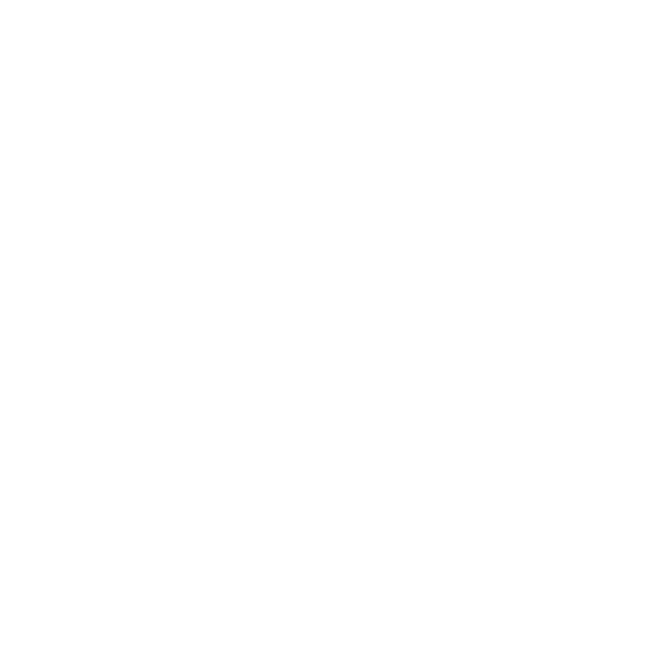
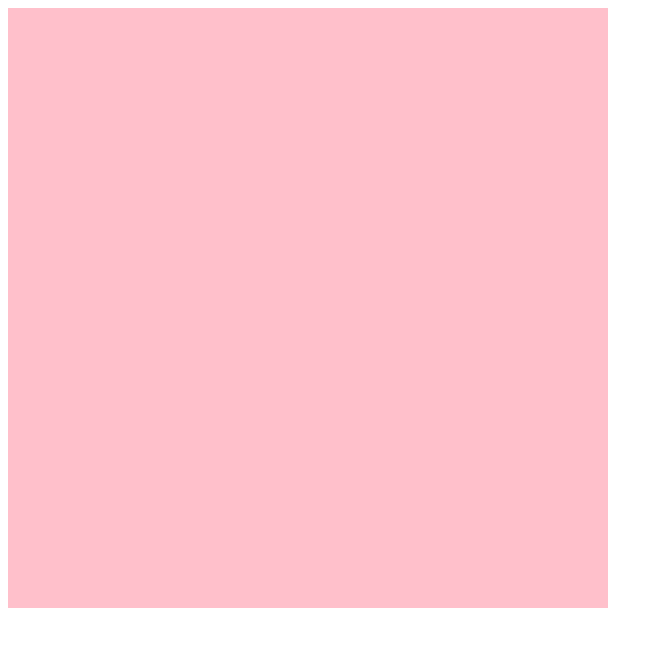
Before and after one commit to grumbeard/etch-a-sketch, a plain HTML site: page index.html in a window 1280 px wide. Shown: the whole page, without its empty margins (0-663 px from the left). Drawn offline with Linux system fonts and the light colour scheme.

Commit message:
Build 16x16 grid of cells

```diff
--- a/index.html
+++ b/index.html
@@ -2,9 +2,10 @@
 <html>
     <head>
         <title>Etch a Sketch</title>
-        <link rel="stylesheet" type="css/text" href="styles/main.css">
+        <link rel="stylesheet" type="text/css" href="styles/main.css">
     </head>
     <body>
+        <div id="grid-container"></div>
         <script src="javascript/main.js"></script>
     </body>
 </html>
--- a/javascript/main.js
+++ b/javascript/main.js
@@ -0,0 +1,8 @@
+const gridContainer = document.getElementById("grid-container");
+// Add 16 x 16 cells to create grid
+for (let i = 0; i < (16*16); i++) {
+    // Create a single cell element
+    let gridCell = document.createElement("div");
+    gridCell.className="grid-cell";
+    gridContainer.appendChild(gridCell);
+}
--- a/styles/main.css
+++ b/styles/main.css
@@ -0,0 +1,14 @@
+#grid-container {
+    width: 600px;
+    height: 600px;
+    display: grid;
+    grid-template-columns: repeat(16, 1fr);
+}
+
+.grid-cell {
+    background-color: pink;
+}
+
+.color-me {
+    background-color: black;
+}
```
